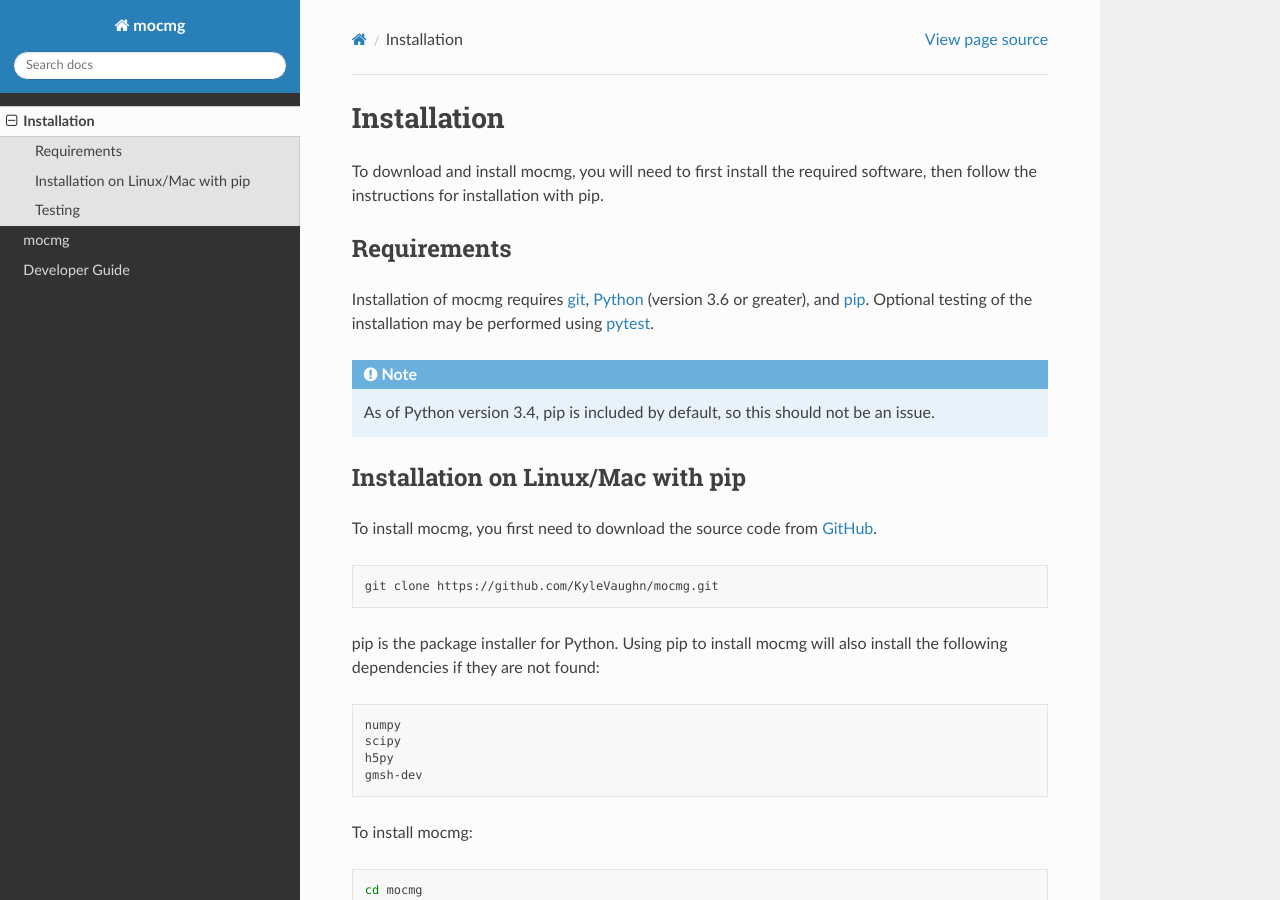
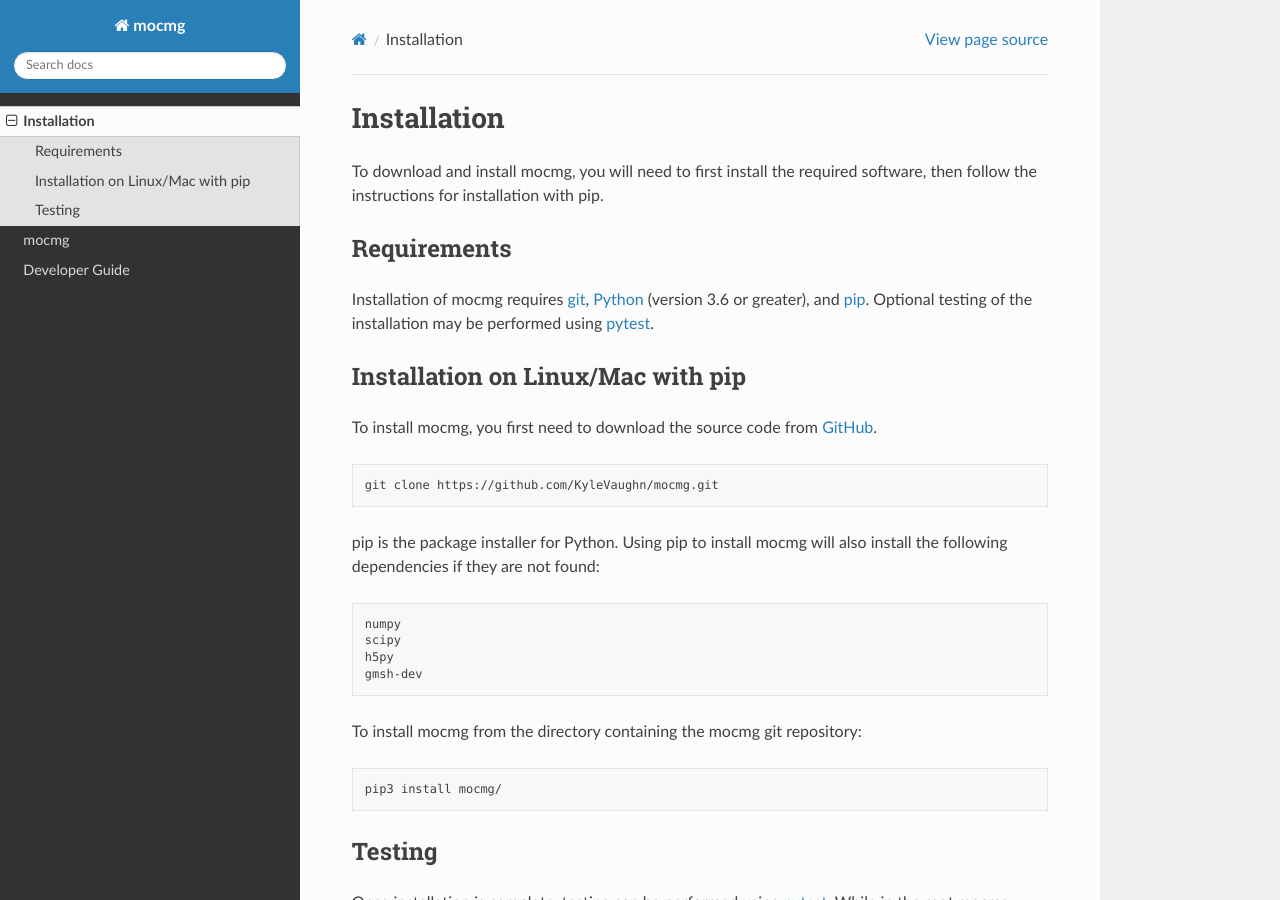
Before and after one commit to KyleVaughn/mocmg, a Sphinx documentation site: the page built from docs/source/install.rst, in a window 1280 px wide and 900 px high. Built offline with Sphinx 7.4.7 and the Read the Docs theme 2.0.0, drawn with Linux system fonts in a browser that asks for light colours.

```diff
--- a/docs/source/install.rst
+++ b/docs/source/install.rst
@@ -13,8 +13,6 @@
 `Python <https://www.python.org/>`_ (version 3.6 or greater),
 and `pip <https://pip.pypa.io/en/stable/>`_.
 Optional testing of the installation may be performed using `pytest <https://docs.pytest.org/en/stable/>`_.
-
-.. note:: As of Python version 3.4, pip is included by default, so this should not be an issue.
 
 ----------------------------------------
 Installation on Linux/Mac with pip
@@ -36,12 +34,11 @@
     h5py
     gmsh-dev
 
-To install mocmg:
+To install mocmg from the directory containing the mocmg git repository:
 
 .. code-block:: sh
 
-   cd mocmg
-   pip3 install .
+   pip3 install mocmg/
 
 ----------------------------------------
 Testing
```
Also changed, not shown: setup.py (+4 -4 lines).
